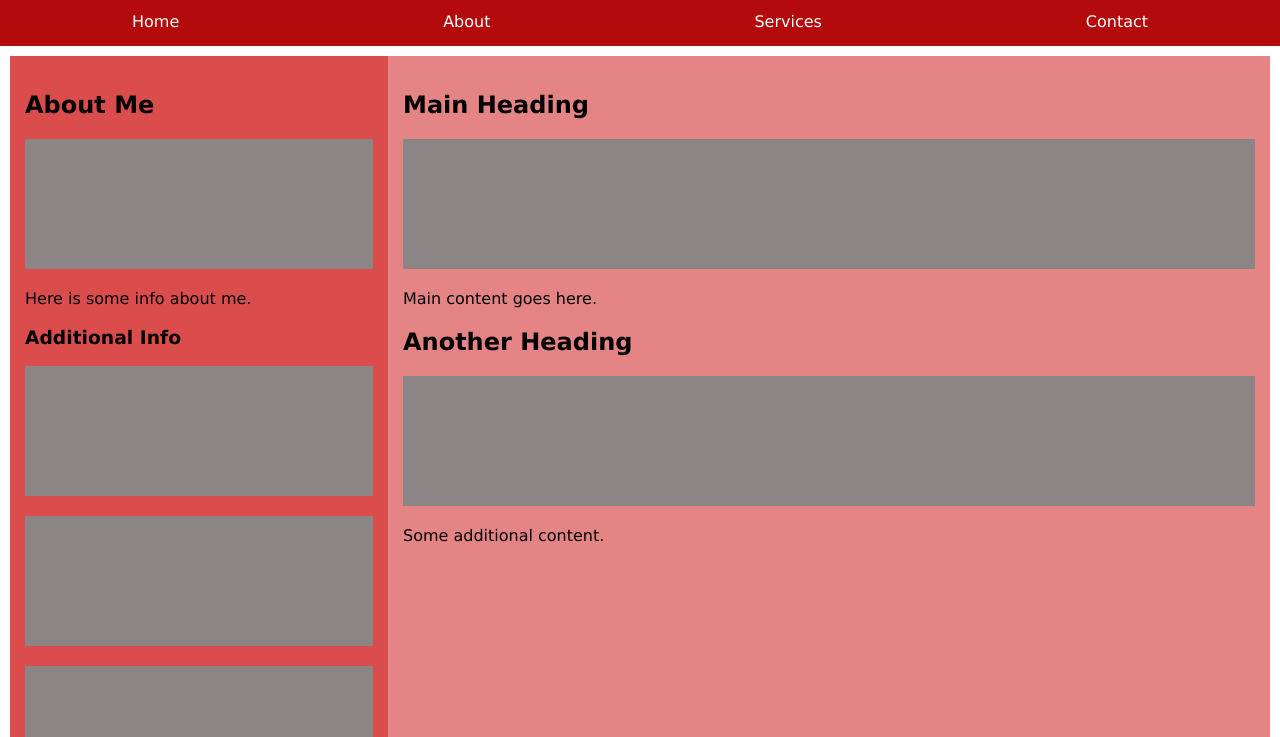
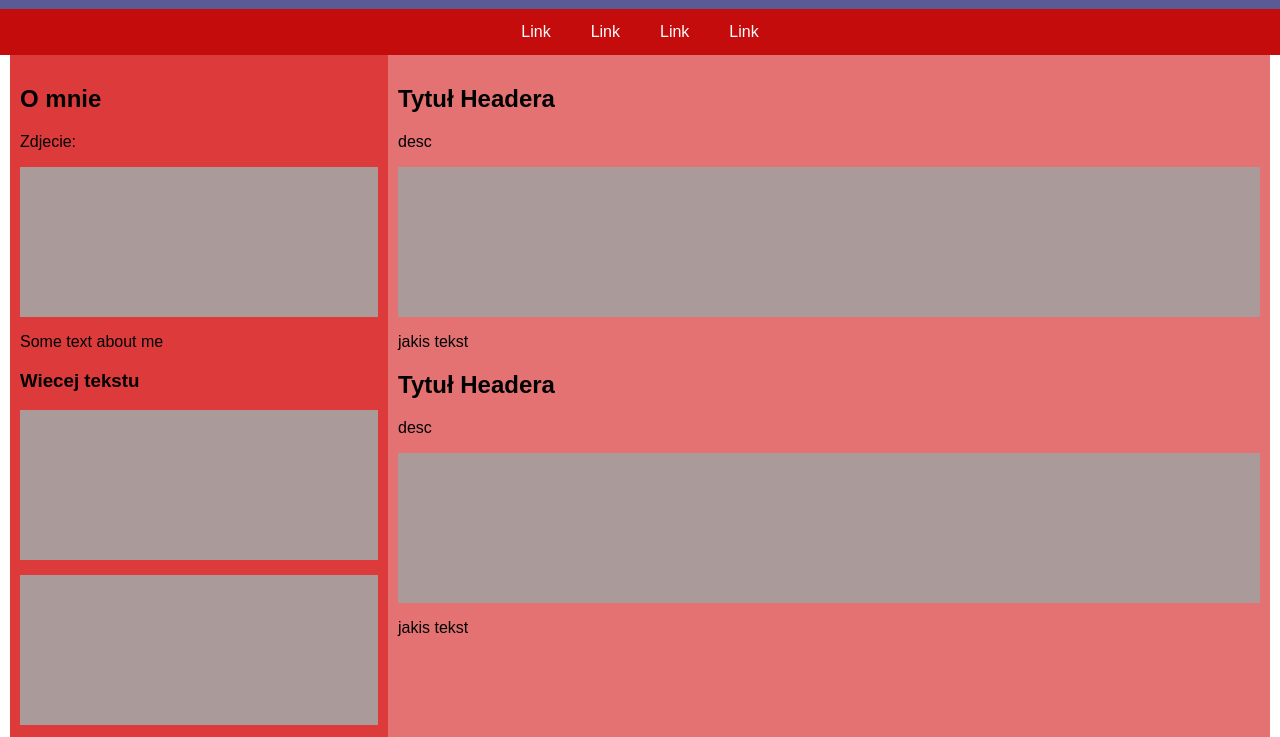
Before and after one commit to marcelGrygiel/marcelg0.github.io, a plain HTML site: page index.html in a window 1280 px wide. Shown: the part 84-821 px from the top of the page. Drawn offline with Linux system fonts and the light colour scheme.

Commit message:
Update index.html

```diff
--- a/index.html
+++ b/index.html
@@ -3,153 +3,165 @@
 <head>
     <meta charset="UTF-8">
     <meta name="viewport" content="width=device-width, initial-scale=1.0">
-    <title>Moja Strona</title>
+    <title>Moja Stronka</title>
     <style>
         * {
             box-sizing: border-box;
         }
 
         body {
-            font-family: Verdana, sans-serif;
+            font-family: Arial, sans-serif;
+            margin: 0;
             padding: 0;
-            margin: 0;
         }
 
-        .top-bar {
-            background-color: #333;
-            color: #fff;
-            padding: 20px;
+        .header {
+            background-color: #5a5a97;
+            color: white;
+            padding: 24px;
             text-align: center;
         }
 
-        .top-bar h1 {
+        .header h1 {
             margin: 0;
-            font-size: 2.2em;
+            font-size: 2.5em;
         }
 
-        .menu {
+        .navbar {
             display: flex;
-            flex-direction: row;
-            background-color: #b30b0b;
-            justify-content: space-around;
+            justify-content: center;
+            background-color: #c50c0c;
+            flex-wrap: wrap;
         }
 
-        .menu a {
-            color: #fff;
+        .navbar a {
+            color: white;
+            padding: 14px 20px;
             text-align: center;
-            padding: 15px;
             text-decoration: none;
-            flex-grow: 1;
+            display: block;
         }
 
-        .menu a:hover {
-            background-color: #94094b;
-            color: #000;
+        .navbar a:hover {
+            background-color: #c70f68;
+            color: black;
         }
 
-        .content {
+
+
+        .column {
+            padding: 10px;
+        }
+
+        .column.middle {
+            flex: 70%;
+            background-color: #e47272;
+        }
+
+        .column.side {
+            flex: 30%;
+            background-color: #dd3b3b;
+        }
+
+
+        .row {
             display: flex;
             flex-wrap: wrap;
-            margin: 10px;
+            padding: 0 10px;
         }
 
-        .content .main {
-            flex: 70%;
-            background-color: #e48484;
-            padding: 15px;
+        .image-placeholder {
+            width: 100%;
+            height: 150px;
+            background-color: #aa9a9a;
+            margin-bottom: 15px;
         }
 
-        .content .sidebar {
-            flex: 30%;
-            background-color: #db4c4c;
-            padding: 15px;
-        }
-
-        .img-box {
-            background-color: #8c8585;
-            height: 130px;
-            width: 100%;
-            margin-bottom: 20px;
-        }
-
-        .bottom {
-            background-color: #222;
-            color: #fff;
+        .footer {
+            padding: 20px;
             text-align: center;
-            padding: 25px;
-            margin-top: 25px;
+            background-color: #333;
+            color: white;
+            margin-top: 20px;
         }
 
         @media screen and (max-width: 900px) {
-            .content .main {
+            .column.middle {
+                flex: 100%;
+                order: 1;
+            }
+            .column.side {
+                flex: 100%;
                 order: 2;
-                flex: 100%;
-            }
-
-            .content .sidebar {
-                order: 1;
-                flex: 100%;
             }
         }
 
         @media screen and (max-width: 600px) {
-            .top-bar h1 {
-                font-size: 1.6em;
+            .header h1 {
+                font-size: 1.8em;
             }
 
-            .menu {
+            .column.side, .column.middle {
+                flex: 100%;
+            }
+
+            .image-placeholder {
+                height: 120px;
+            }
+            .navbar {
                 flex-direction: column;
             }
 
-            .menu a {
-                padding: 12px;
-            }
-
-            .img-box {
-                height: 100px;
+            .navbar a {
+                padding: 10px;
             }
         }
     </style>
 </head>
 <body>
 
-    <div class="top-bar">
-        <h1>Responsive Page Example</h1>
+    <div class="header">
+        <h1>Moja responsywna strona</h1>
+
     </div>
 
-    <nav class="menu">
-        <a href="#">Home</a>
-        <a href="#">About</a>
-        <a href="#">Services</a>
-        <a href="#">Contact</a>
-    </nav>
+    <div class="navbar">
+        <a href="#">Link</a>
+        <a href="#">Link</a>
+        <a href="#">Link</a>
+        <a href="#">Link</a>
+    </div>
 
-    <div class="content">
-        <div class="sidebar">
-            <h2>About Me</h2>
-            <div class="img-box"></div>
-            <p>Here is some info about me.</p>
+    <div class="row">
+        <div class="column side">
+            <h2>O mnie</h2>
+            <p>Zdjecie:</p>
+            <div class="image-placeholder"></div>
+            <p>Some text about me</p>
 
-            <h3>Additional Info</h3>
-            <div class="img-box"></div>
-            <div class="img-box"></div>
-            <div class="img-box"></div>
+            <h3>Wiecej tekstu</h3>
+            <p></p>
+            <div class="image-placeholder"></div>
+            <div class="image-placeholder"></div>
+            <div class="image-placeholder"></div>
         </div>
 
-        <div class="main">
-            <h2>Main Heading</h2>
-            <div class="img-box"></div>
-            <p>Main content goes here.</p>
+        <div class="column middle">
+            <h2>Tytuł Headera</h2>
+            <p>desc</p>
+            <div class="image-placeholder"></div>
+            <p>jakis tekst</p>
 
-            <h2>Another Heading</h2>
-            <div class="img-box"></div>
-            <p>Some additional content.</p>
+            <h2>Tytuł Headera</h2>
+            <p>desc</p>
+            <div class="image-placeholder"></div>
+            <p>jakis tekst</p>
         </div>
     </div>
 
-    <footer class="bottom">
-        <h2>Footer Content</h2>
-    </footer>
+    <div class="footer">
+        <h2>Footer</h2>
+    </div>
 
 </body>
 </html>
```
